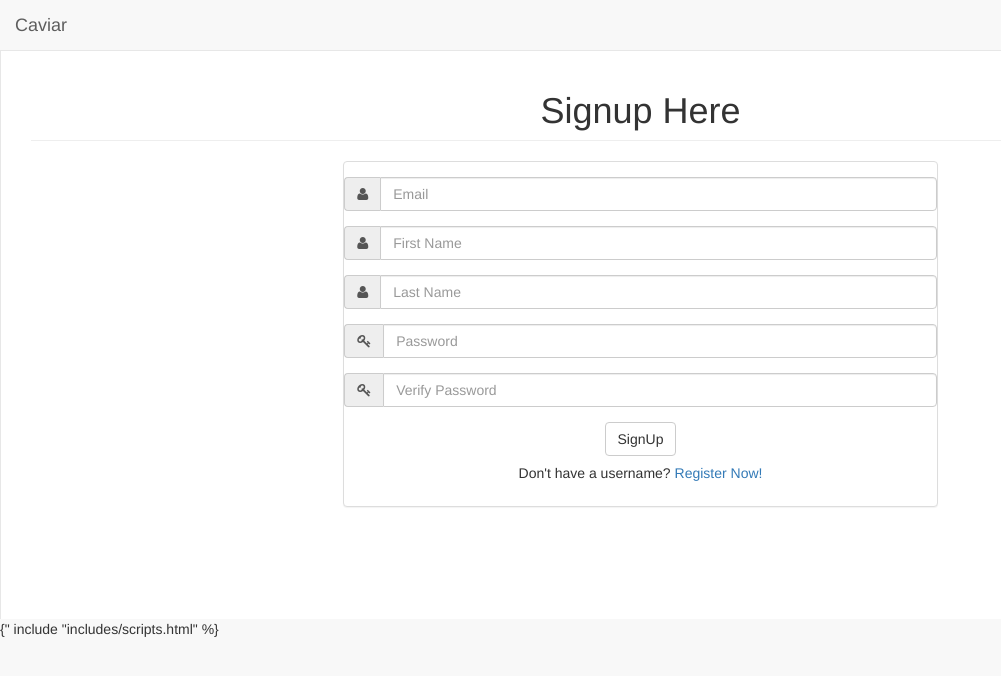
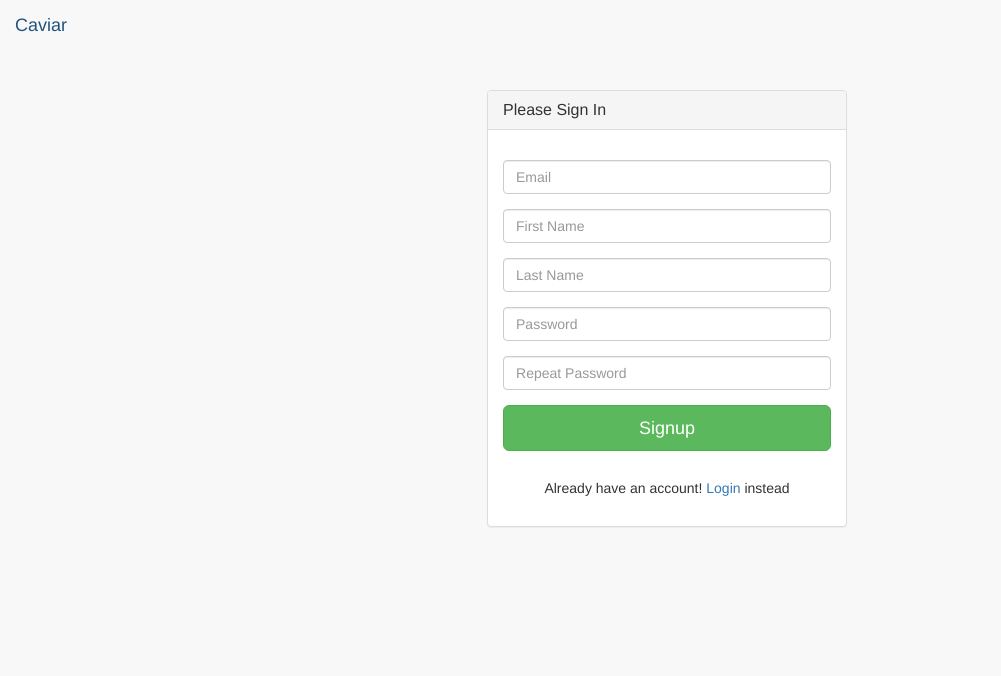
Before and after one commit to sashank27/Caviar, a Django app: page /accounts/signup/ in a window 1280 px wide. Shown: the top 676 px of the page, without its empty margins (0-1001 px from the left). Run offline with Django 3.2, Linux system fonts and the light colour scheme; some libraries are stand-ins or nearby versions.

Commit message:
Signup login complete TODO- user saves into database

```diff
--- /dev/null
+++ b/hotel/forms.py
@@ -0,0 +1,23 @@
+from django import forms
+from .models import *
+
+class SignUpForm(forms.ModelForm):
+    email = forms.EmailField(widget=forms.EmailInput(attrs={'class':'form-control','placeholder':'Email', 'required':'true'}))
+    firstname = forms.CharField(widget=forms.TextInput(attrs={'class':'form-control','placeholder':'First Name', 'required':'true'}))
+    lastname = forms.CharField(widget=forms.TextInput(attrs={'class':'form-control','placeholder':'Last Name', 'required':'true'}))
+    password = forms.CharField(widget=forms.PasswordInput(attrs={'class':'form-control','placeholder':'Password', 'required':'true'}))
+    confirmpass = forms.CharField(widget=forms.PasswordInput(attrs={'class':'form-control','placeholder':'Repeat Password', 'required':'true'}))
+
+    class Meta:
+        model = User
+        fields = ['email','firstname', 'lastname', 'password', 'confirmpass']
+
+    def clean(self):
+        cleaned_data = super(SignUpForm, self).clean()
+        password = cleaned_data.get('password')
+        confirm_pass = cleaned_data.get('confirmpass')
+
+        if password != confirm_pass:
+            raise forms.ValidationError(
+                "Password and confirm password does not match"
+            )
--- a/hotel/templates/registration/signup.html
+++ b/hotel/templates/registration/signup.html
@@ -1,58 +1,67 @@
-{% load staticfiles %} {% include "includes/base.html" %} {% include "includes/navbarheader.html" %}
+{% load staticfiles %}
 
-</nav>
+<!DOCTYPE html>
+<html lang="en">
 
-<div id="page-wrapper" style="margin: 0 0 0 0px;">
-    <div class="row">
-        <div class="col-lg-12 text-center">
-            <h1 class="page-header">Signup Here</h1>
-        </div>
-        <!-- /.col-lg-12 -->
-    </div>
-    <!-- /.row -->
-    <div class="row">
-        <div class="col-lg-6 col-lg-offset-3">
-            <div class="panel panel-default">
-                <div class="panel-body">
-                    <div class="row">
-                        <form role="form">
-                            <div class="form-group input-group">
-                                <span class="input-group-addon">
-                                    <i class="fa fa-user"></i>
-                                </span>
-                                <input type="email" class="form-control" placeholder="Email" name="email" required>
+<head>
+
+    <meta charset="utf-8">
+    <meta http-equiv="X-UA-Compatible" content="IE=edge">
+    <meta name="viewport" content="width=device-width, initial-scale=1">
+    <meta name="description" content="">
+    <meta name="author" content="">
+
+    <title>Caviar | Login</title>
+
+    <!-- Bootstrap Core CSS -->
+    <link href="{% static 'vendor/bootstrap/css/bootstrap.min.css' %}" rel="stylesheet">
+
+    <!-- MetisMenu CSS -->
+    <link href="{% static 'vendor/metisMenu/metisMenu.min.css' %}" rel="stylesheet">
+
+    <!-- Custom CSS -->
+    <link href="{% static 'dist/css/sb-admin-2.css'%}" rel="stylesheet">
+
+    <!-- Custom Fonts -->
+    <link href="{% static 'vendor/font-awesome/css/font-awesome.min.css'%}" rel="stylesheet" type="text/css">
+
+</head>
+
+<body>
+
+    {% include "includes/navbarheader.html" %}
+
+    <div class="container">
+        <div class="row">
+            <div class="col-md-4 col-md-offset-4">
+                <div class="login-panel panel panel-default">
+                    <div class="panel-heading">
+                        <h3 class="panel-title">Please Sign In</h3>
+                    </div>
+                    <div class="panel-body">
+                        <form role="form" method="post">
+                            {% csrf_token %}
+                            {% for error in form.non_field_errors %}
+                            <div class="form-group has-errors text-danger small">
+                                {{error}}
                             </div>
-                            <div class="form-group input-group">
-                                <span class="input-group-addon">
-                                    <i class="fa fa-user"></i>
-                                </span>
-                                <input type="firstname" class="form-control" placeholder="First Name" name="firstname" required>
+                            {% endfor %}
+                            {% for field in form %}
+                            <div class="form-group has-errors text-danger small">
+                                {{field.errors}}
                             </div>
-                            <div class="form-group input-group">
-                                <span class="input-group-addon">
-                                    <i class="fa fa-user"></i>
-                                </span>
-                                <input type="lastname" class="form-control" placeholder="Last Name" name="lastname" required>
+                            <div class="form-group has-errors text-danger small">
                             </div>
-                            <div class="form-group input-group">
-                                <span class="input-group-addon">
-                                    <i class="fa fa-key"></i>
-                                </span>
-                                <input type="password" class="form-control" placeholder="Password" name="password" required>
+                            <div class="form-group">
+                                {{field}}
                             </div>
-                            <div class="form-group input-group">
-                                <span class="input-group-addon">
-                                    <i class="fa fa-key"></i>
-                                </span>
-                                <input type="verifypassword" class="form-control" placeholder="Verify Password" name="verifypassword" required>
-                            </div>
-                            <div class="text-center">
-                                <button type="submit" class="btn btn-default">SignUp</button>
-                            </div>
-                            <div class="text-center">
-                                <h5>Don't have a username?
-                                    <a href="/accounts/register">Register Now!</a>
-                                </h5>
+                            {% endfor %}
+                            <button type="submit" class="btn btn-lg btn-success btn-block">Signup</button>
+                            </fieldset>
+                            <br>
+                            <div class="form-group text-center">
+                                <h5> Already have an account!
+                                <a href="/accounts/login">Login</a> instead</h5>
                             </div>
                         </form>
                     </div>
@@ -60,6 +69,19 @@
             </div>
         </div>
     </div>
-</div>
-</div>
-{" include "includes/scripts.html" %}
+
+    <!-- jQuery -->
+    <script src="{% static 'vendor/jquery/jquery.min.js'%}"></script>
+
+    <!-- Bootstrap Core JavaScript -->
+    <script src="{% static 'vendor/bootstrap/js/bootstrap.min.js'%}"></script>
+
+    <!-- Metis Menu Plugin JavaScript -->
+    <script src="{% static 'vendor/metisMenu/metisMenu.min.js'%}"></script>
+
+    <!-- Custom Theme JavaScript -->
+    <script src="{% static 'dist/js/sb-admin-2.js'%}"></script>
+
+</body>
+
+</html>
--- a/hotel/views.py
+++ b/hotel/views.py
@@ -12,12 +12,13 @@ from django.contrib.auth.models import User
 from django.core.mail import EmailMessage
 from django.contrib.auth.decorators import login_required
 from django.contrib import messages
-from django.contrib.auth.decorators import login_required
 from django.utils import timezone
 from reportlab.pdfgen import canvas
 from .models import Customer, Comment, Order, Food, Data
+from .forms import SignUpForm
 
 # Create your views here.
+@login_required
 def index(request):
     comments = Comment.objects.count()
     orders = Order.objects.count()
@@ -46,7 +47,20 @@ def menu(request):
     return render(request, 'menu.html', {'foods':foods})
 
 def signup(request):
-    return render(request, 'registration/signup.html')
+    if request.method == "POST":
+        form = SignUpForm(request.POST)
+        if form.is_valid():
+            user = form.save(commit=False)
+            user.email = form.cleaned_data['email']
+            user.username = email.split('@')[0]
+            user.set_password(form.cleaned_data['password'])
+            user.save()
+            return redirect('http://localhost:8000/accounts/login/')
+
+    else:
+        form = SignUpForm()
+
+    return render(request, 'registration/signup.html', {'form': form})
 
 def users(request):
     customers = Customer.objects.filter()
--- a/reflex/settings.py
+++ b/reflex/settings.py
@@ -125,3 +125,4 @@ USE_TZ = True
 STATIC_URL = '/static/'
 STATIC_ROOT = os.path.join(BASE_DIR, 'static')
 LOGIN_REDIRECT_URL = '/'
+LOGIN_URL='/accounts/login'
--- a/reflex/urls.py
+++ b/reflex/urls.py
@@ -24,7 +24,7 @@ from hotel import views
 
 
 urlpatterns = [
-    path('admin/', admin.site.urls),
+    url(r'^admin/', admin.site.urls),
     url(r'^accounts/login/$', auth_views.LoginView.as_view(redirect_authenticated_user=True), name='login'),
     url(r'^accounts/logout/$', auth_views.logout, name='logout', kwargs={'next_page':'/'}),
     url(r'^accounts/signup/$', views.signup, name='signup'),
```
Also changed, not shown: hotel/templates/login.html (deleted, +0 -82 lines), hotel/templates/registration/login.html (+68 -34 lines).
